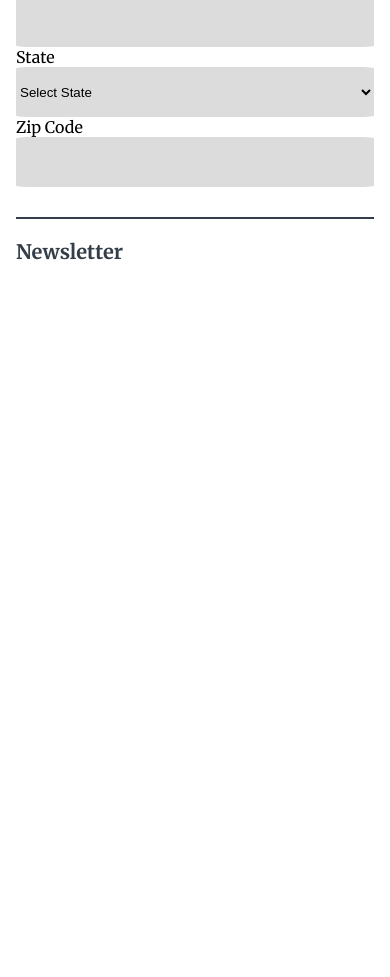
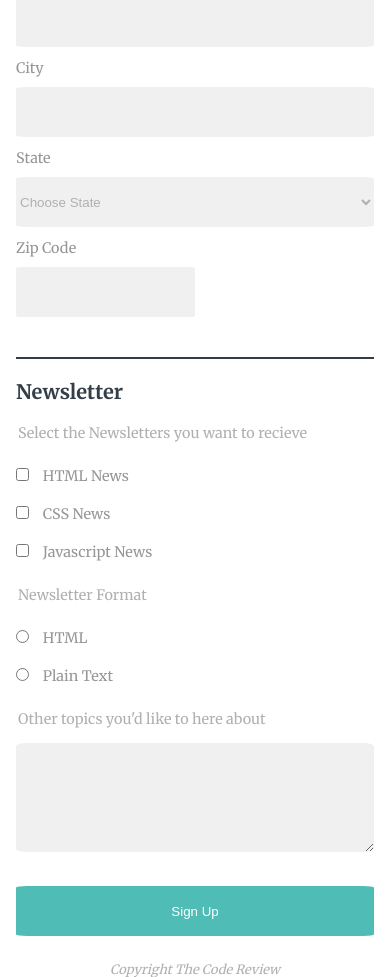
Before and after one commit to jperez99-dev/Responsive-Form, a plain HTML site: page index.html in a window 390 px wide. Shown: the part 575-1552 px from the top of the page. Before the commit the page ends 859 px from the top, so only its background shows below. Drawn offline with Linux system fonts and the light colour scheme.

Commit message:
Almost complete on mobile.
Finished the basic structure/styling for mobile version. Will finish styling and adding minor html to website according to mockups.

```diff
--- a/css/styles.css
+++ b/css/styles.css
@@ -15,6 +15,7 @@ body {
 p {
   margin: 0;
 }
+
 
 /* header styles */
 .main-header h1 {
@@ -63,18 +64,29 @@ main h3 {
   font-size: 1.25em;
 }
 
-/* form */
-input,
+
+
+/* global form */
+input[type="text"],input[type="number"],input[type="email"],
 select {
-  background-color: rgb(220, 220, 220);
+  background-color: rgb(240, 240, 240);
   border: none;
   width: 100%;
   height: 50px;
   border-radius: 3%;
+  margin-top: 10px;
+margin-bottom:10px;
 }
 
+label{
+  color: rgb(150, 150, 150);
+  font-size: 0.9em;
+}
+
+/* upper form */
 select:focus,
-input:focus {
+input:focus,
+textarea:focus {
   outline-color: #333e49;
 }
 
@@ -84,3 +96,64 @@ main hr {
   background-color: #333e49;
   margin-top: 30px;
 }
+
+input[id="zip-code"]{
+  width: 50%;
+}
+
+select{
+  color: #b0b0b0;
+}
+
+/* lower form */
+.lower-form{
+  text-align: left;
+
+}
+input[type="checkbox"]{
+  text-align: left;
+  margin:0;
+
+}
+legend{
+  color: #b0b0b0;
+  font-size: 0.9em;
+  margin-bottom: 15px;
+}
+.lower-form label{
+margin: 10px;
+display:inline-block;
+}
+.format{
+  margin: 15px 0 15px 0;
+}
+
+input[type="radio"]{
+margin:0;
+}
+.bottom-legend{
+margin-top: 15px;
+}
+#topics{
+  background-color: rgb(240, 240, 240);
+  border: none;
+  width: 100%;
+  border-radius: 3%;
+}
+input[type="button"]{
+  background:#50bcb6;
+  border:none;
+  color:white;
+  width: 100%;
+  border-radius:3%;
+  margin-top: 30px;
+  height: 50px;
+
+}
+
+.Copyright{
+font-size: .8em;
+color: #b0b0b0;
+text-align: center;
+margin-top: 25px;
+}
--- a/index.html
+++ b/index.html
@@ -25,21 +25,21 @@
             <h3>Contact Information</h3>
 
 
-            <form action="index.html" method:"post">
+            <form action="index.html" method:"POST">
                 <label for="full-name">Full Name</label><br>
                 <input type="text" id="full-name" name="user_fullname" required><br>
-                <label for="email">Email</label><br>
+                <label for="email">Email Address</label><br>
                 <input type="email" id="email" name="user_email" required><br>
                 <label for="phone-number">Phone number</label><br>
-                <input type="number" id="phone-number" name="user_phone-number"><br>
+                <input type="number" id="phone-number" name="user_phone_number"><br>
                 <label for="street-address">Street Address</label><br>
-                <input type="text" id="street-address" name="user_street-address"><br>
+                <input type="text" id="street-address" name="user_street_address"><br>
                 <label for="city">City</label><br>
                 <input type="text" id="city" name="user_city"><br>
 
                 <label for="state">State</label><br>
                 <select name="user_state" id="state">
-                    <option value="" selected="selected">Select State</option>
+                    <option value="" selected="selected">Choose State</option>
                     <!-- list of states accessed from https://gist.github.com/pusherman/3145761 / profile:https://github.com/pusherman -->
                     <option value="AL">Alabama</option>
                     <option value="AK">Alaska</option>
@@ -100,6 +100,33 @@
 
             <hr>
             <h3>Newsletter</h3>
+
+            <form class="lower-form" action="index.html" method="POST">
+
+
+                <legend>Select the Newsletters you want to recieve</legend>
+                <input type="checkbox" id="html-news" name="html_news" value="html_news">
+                <label for="html-news">HTML News</label> <br>
+                <input type="checkbox" id="css-news" name="css_news" value="css_news">
+                <label for="css-news">CSS News</label> <br>
+                <input type="checkbox" id="javascript-news" name="javascript_news" value="javascript_news">
+                <label for="javascript-news">Javascript News</label>
+
+                <legend class="format">Newsletter Format</legend>
+                <input type="radio" value="html" id="html" name="user_newsletter_format">
+                <label for="html">HTML</label><br>
+                <input type="radio" value="plain_text" id="plain-text" name="user_newsletter_format">
+                <label for="plain-text">Plain Text</label><br>
+
+                <legend class="bottom-legend">Other topics you'd like to here about</legend>
+                <textarea name="user_topics" id="topics" cols="30" rows="7"></textarea>
+                <input type="button" id="sign-up" name="user_submit" value="Sign Up">
+
+
+            </form>
+
+            <p class="Copyright"><em>Copyright The Code Review</em></p>
+
         </div>
 
     </main>
```
